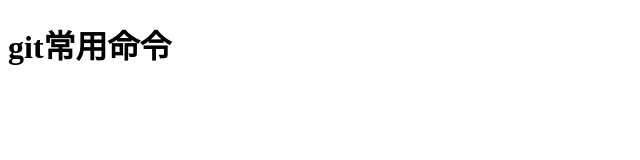
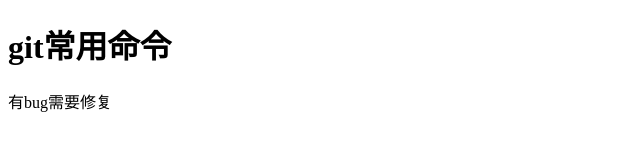
Before and after one commit to xtgcs/new, a plain HTML site: page index.html in a window 1280 px wide. Shown: the whole page, without its empty margins (0-640 px from the left). Drawn offline with Linux system fonts and the light colour scheme.

Commit message:
bug fixed

```diff
--- a/index.html
+++ b/index.html
@@ -7,6 +7,8 @@
 <body>
 
   <h1 class="title">git常用命令</h1>
-
+  <div>
+      有bug需要修复
+  </div>
 </body>
 </html>
```
